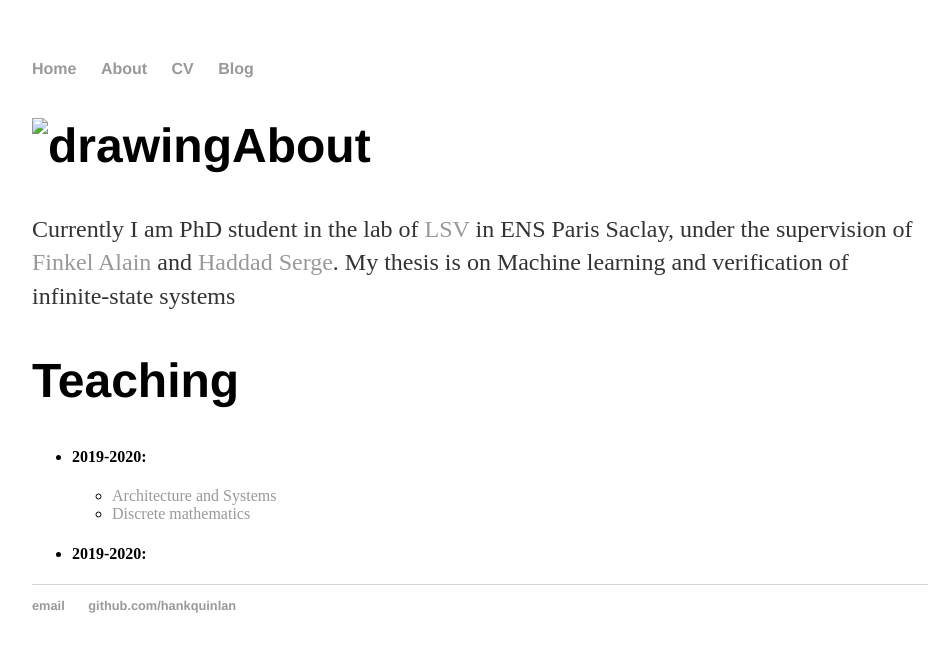
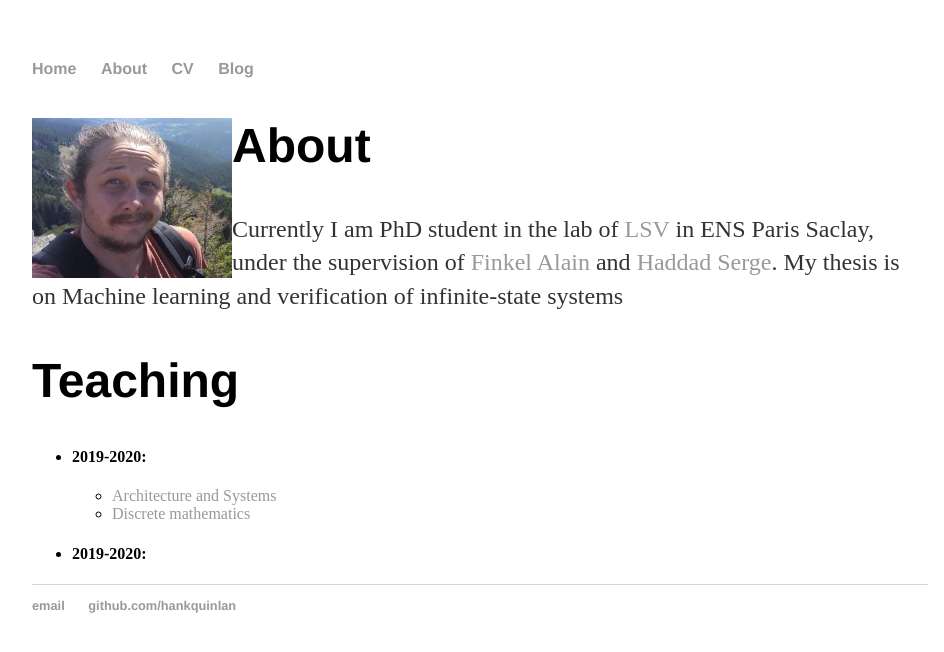
Before and after one commit to IgorKhm/igorkhm.github.io, a Jekyll site: the page built from index.md, in a window 1280 px wide. Shown: the top 652 px of the page, without its empty margins (160-1104 px from the left). Built offline with Jekyll 4.4.1, drawn with Linux system fonts in a browser that asks for light colours.

Commit message:
Update index.md

```diff
--- a/index.md
+++ b/index.md
@@ -7,7 +7,7 @@ title: "Igor Khmelnitsky, personal website"
 
 
 
-# <img src="myphoto.jpg" style="float: left;" alt="drawing" width="200"/> About
+# <img src="pictures/myphoto.jpg" style="float: left;" alt="drawing" width="200"/> About
 Currently I am PhD student in the lab of [LSV](https://www.lsv.fr) in ENS Paris Saclay, under the supervision of [Finkel Alain](http://www.lsv.fr/~finkel) and [Haddad Serge](http://www.lsv.fr/~haddad). My thesis is on Machine learning and verification of infinite-state systems
 
 # Teaching
```
